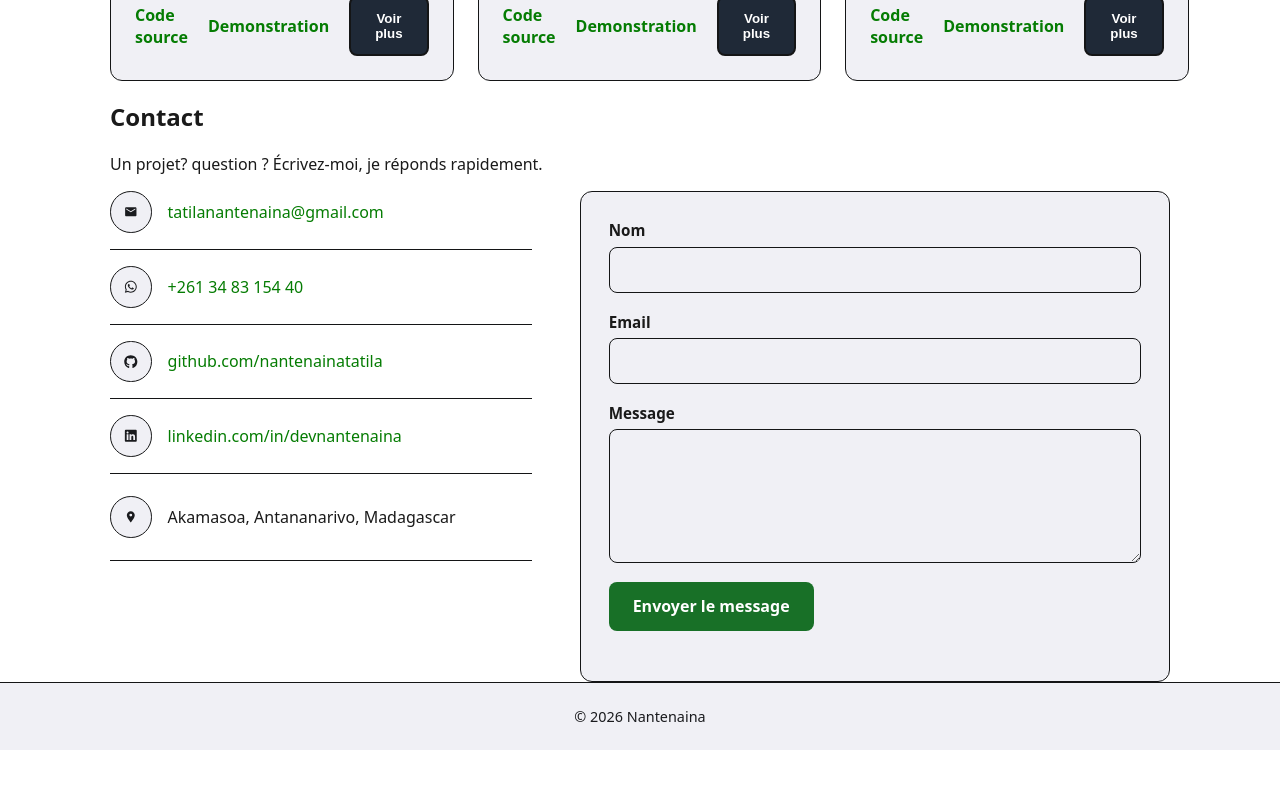
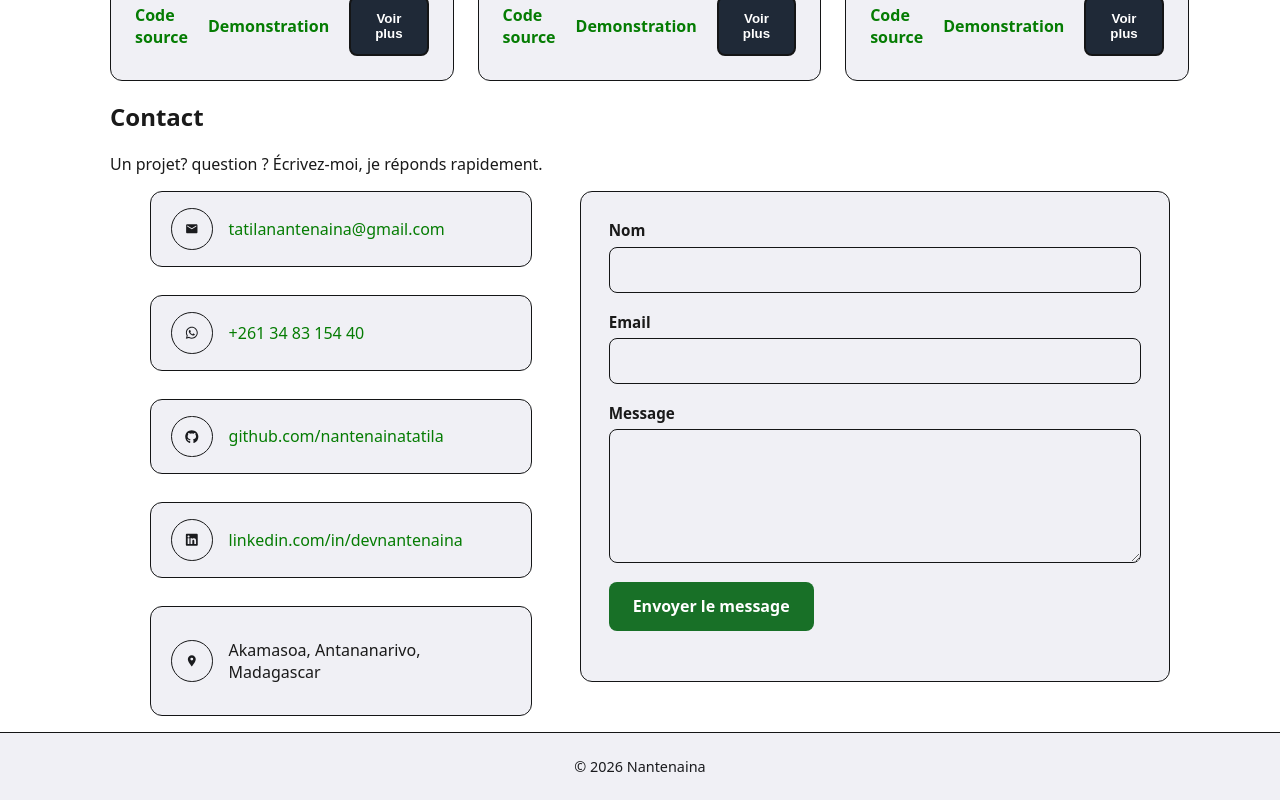
Before and after one commit to Nantenainatatila/NANTENAINA_PORTFOLIO, a React (Vite) app: page / in a window 1280 px wide. Shown: the part 2051-2851 px from the top of the page. Before the commit the page ends 2801 px from the top, so only its background shows below. Built offline with nearby package versions, Linux system fonts and the light colour scheme.

Commit message:
MOdification

```diff
--- a/src/components/Contact.css
+++ b/src/components/Contact.css
@@ -6,19 +6,17 @@
 }
 
 .contact__info {
-  display: grid;
-  gap: 1rem;
+  display: flex;
+  flex-direction: column;
+  gap: 0.75rem;
   margin: 0;
-  padding: 0;
-  list-style: none;
   align-content: start;
 }
 .contact__info li {
-  display: flex;
+  list-style: none;
   align-items: center;
   gap: 1.15rem;
   padding-bottom: 1rem;
-  border-bottom: 1px solid var(--border);
 }
 .contact__info span { font-size: 0.85rem; color: var(--muted); }
 .contact__info a {
@@ -40,7 +38,11 @@
 
 .contact_Icon_Text {
   display: flex;
+  padding: 1rem 1.25rem;
+  background: var(--card);
+  border: 1px solid var(--border);
   align-items: center;
+  border-radius: 12px;
   gap: 1rem;
 }
 
--- a/src/components/Contact.jsx
+++ b/src/components/Contact.jsx
@@ -67,7 +67,7 @@ export default function Contact() {
                         ) : (
                           <p>{text}</p>
                         )}
-                  </div>
+                      </div>
 
                   </div>
                 </Reveal>
```
